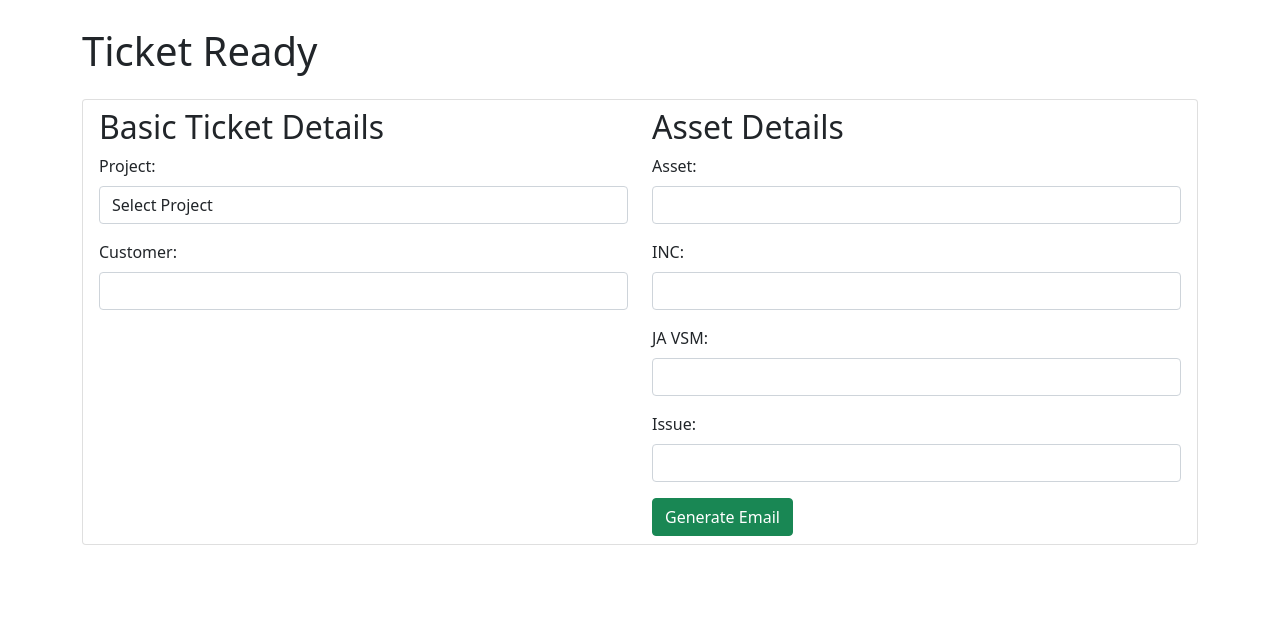
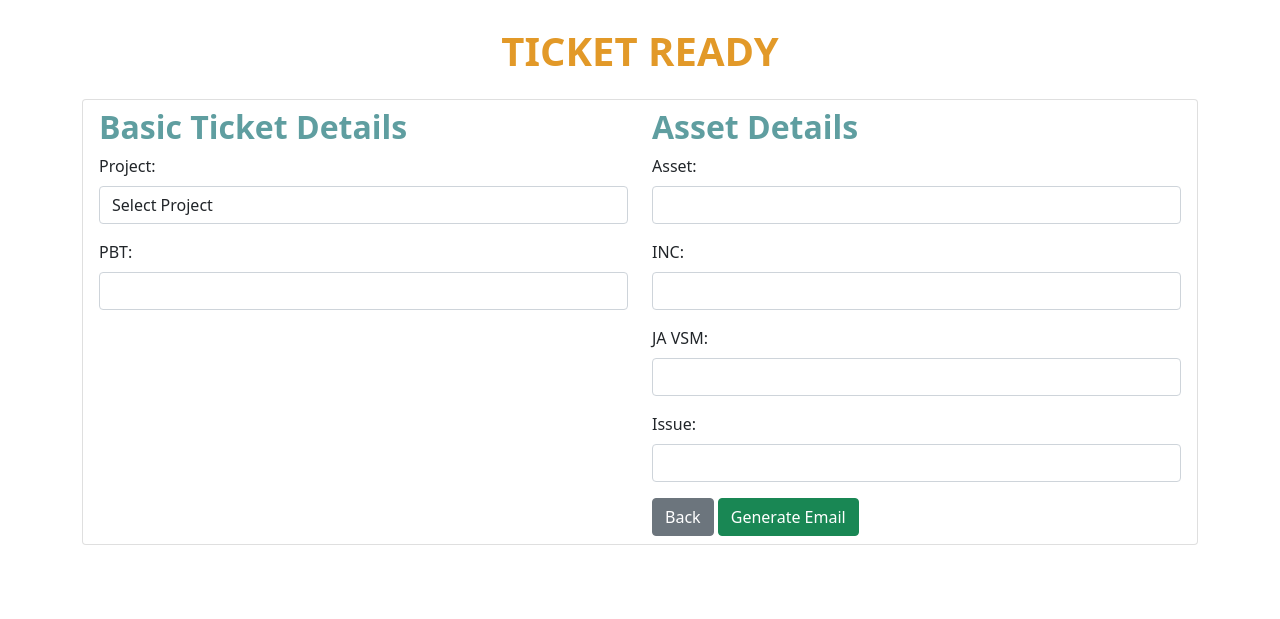
Before and after one commit to fymran/sso_aa, a Flask app: page /ticket_escalation/remote/ready in a window 1280 px wide. Shown: the part 181-800 px from the top of the page. Run offline with Flask 3, Linux system fonts and the light colour scheme; the visitor is signed in with stand-in values (Sample User, id 1); data that the repository does not hold is empty.

Commit message:
Update ticket_ready.html
done

```diff
--- a/templates/public/ticket_ready.html
+++ b/templates/public/ticket_ready.html
@@ -7,6 +7,7 @@
     <link href="https://cdn.jsdelivr.net/npm/bootstrap@5.1.3/dist/css/bootstrap.min.css" rel="stylesheet">
     <script src="https://code.jquery.com/jquery-3.6.0.min.js"></script>
     <script src="https://cdn.jsdelivr.net/npm/bootstrap@5.1.3/dist/js/bootstrap.bundle.min.js"></script>
+    <link rel="icon" type="image/jpg" href="{{ url_for('static', filename='image/ssoaa_logo.jpg') }}">
 </head>
 
     <!-- Include the header template -->
@@ -14,7 +15,7 @@
 
 <body>
 <div class="container mt-5 mb-3">
-    <h1>Ticket Ready</h1>
+    <h1 style="text-align:center; font-size:40px; color:#e29928; font-weight: bold;">TICKET READY</h1>
 
     <ul class="list-group">
         <li class="list-group-item mt-3">
@@ -22,7 +23,7 @@
                 <div class="row">
                     <!-- Left Section: Basic Ticket Details -->
                     <div class="col-md-6">
-                        <h2>Basic Ticket Details</h2>
+                        <h2 style="color:cadetblue; font-weight: bold;">Basic Ticket Details</h2>
                         <div class="mb-3">
                             <label for="project" class="form-label">Project:</label>
                             <select class="form-control" name="project" id="project" required>
@@ -33,14 +34,14 @@
                             </select>
                         </div>
                         <div class="mb-3">
-                            <label for="pbt" class="form-label">Customer:</label>
+                            <label for="pbt" class="form-label">PBT:</label>
                             <select class="form-control" name="pbt" id="pbt" required></select>
                         </div>
                     </div>
 
                     <!-- Right Section: Asset Details -->
                     <div class="col-md-6">
-                        <h2>Asset Details</h2>
+                        <h2 style="color:cadetblue; font-weight: bold;">Asset Details</h2>
                         <div id="asset-section">
                             <div class="mb-3">
                                 <label for="asset" class="form-label">Asset:</label>
@@ -58,7 +59,9 @@
                                 <label for="issue" class="form-label">Issue:</label>
                                 <input class="form-control" name="issue" id="issue" required>
                             </div>
+                            <a class="btn btn-secondary" href="{{ url_for('ticket.remote_ticket_menu') }}">Back</a>
                             <button type="button" class="btn btn-success" onclick="generateEmail()">Generate Email</button>
+
                         </div>
                     </div>
                 </div>
@@ -86,7 +89,7 @@
             let projectId = $('#project').val();
             if (projectId) {
                 $.post("{{ url_for('ticket.fetch_pbts') }}", { project_id: projectId }, function (data) {
-                    updateDropdown('#pbt', data, "Select Customer");
+                    updateDropdown('#pbt', data, "Select PBT");
                 });
             }
         }
@@ -108,9 +111,7 @@
                 $(selector).append(new Option(placeholderText, '', true, true)).attr('disabled', false);
             }
             items.forEach(item => {
-                let option = new Option(item[1], item[0]);
-                option.setAttribute('data-code', item[2]);
-                $(selector).append(option);
+                $(selector).append(new Option(item[1], item[0]));
             });
         }
 
@@ -124,7 +125,6 @@
             let inc = $('#inc').val();
             let inc2 = $('#inc2').val();
             let issue = $('#issue').val();
-            let cust = $('#pbt option:selected').data('code');
 
             // Make a fetch request to load asset details
             $.post(`{{ url_for('ticket.fetch_detail', projectID='') }}${projectId}`, { asset_id: assetId }, function (data) {
@@ -132,13 +132,13 @@
                     alert(data.error);
                     return;
                 }
-
+                let cust = data.pbtCode;
                 let subject = `${data.wilayahCode || ''} | IFES | ${projName} | ${cust} | ${assetName} | ${issue}`;
 
                 // Collect IFES emails and Member emails
-                let ifesEmails = data.ifesEmails.join(",");
-                let memberEmails = data.memberEmails.join(",");
-                let costCentre = data.costCentre || "Unknown";
+                let ifesEmails = data.ifesEmails.join(";");
+                let memberEmails = data.memberEmails.join(";");
+
 
                 let body = `Dear team\n\nKindly accept INC escalation\n\n`;
                 body += `Project name: ${projectName} (${projName})\nCustomer: ${customer}\nCost Centre: ${costCentre}\n\n`;
```
